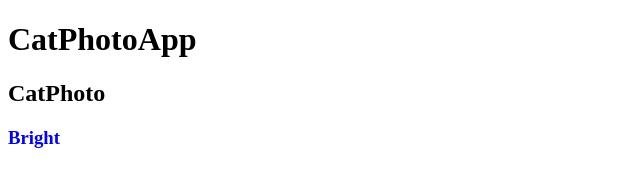
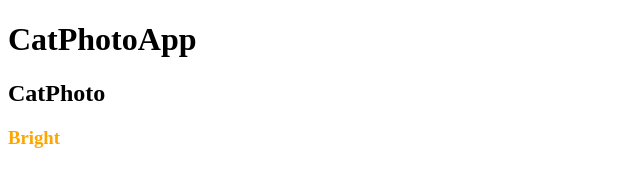
Before and after one commit to Bri7822/new_web, a plain HTML site: page index.html in a window 1280 px wide. Shown: the full height of the page, 0-640 px from the left. Drawn offline with Linux system fonts and the light colour scheme.

Commit message:
Cooked mind

```diff
--- a/index.html
+++ b/index.html
@@ -6,7 +6,7 @@
  <h1> CatPhotoApp</h1>
 
  <h2> CatPhoto</h2>
- <h3 style="color:blue">Bright</h3>
+ <h3 style="color:orange">Bright</h3>
 </head>
 
 <body>
```
